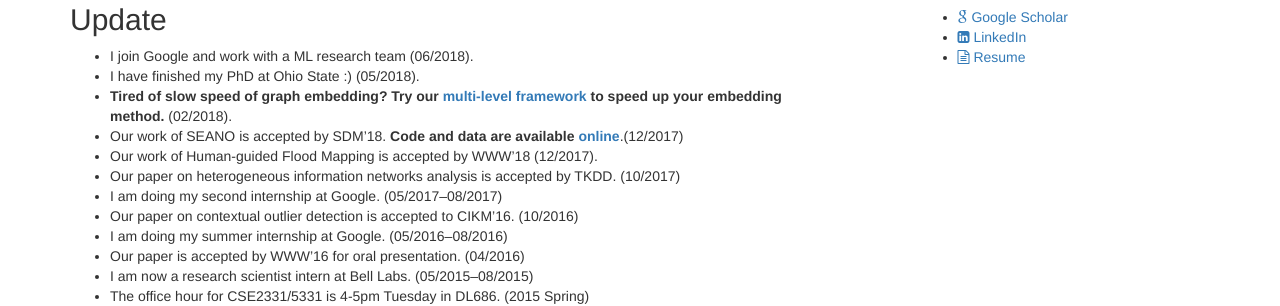
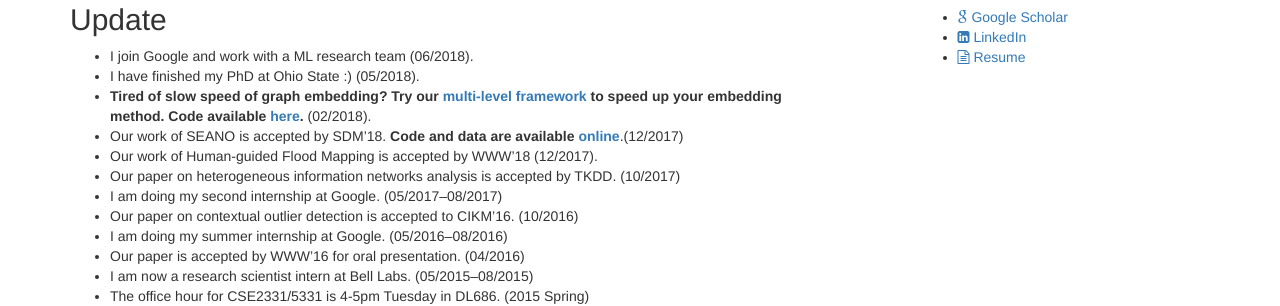
Before and after one commit to BuckeyeDM/BuckeyeDM.github.io, a Jekyll site: the page built from index.md, in a window 1280 px wide. Shown: the part 363-669 px from the top of the page. Built offline with Jekyll 4.4.1, drawn with Linux system fonts in a browser that asks for light colours.

Commit message:
Add MILE link.

```diff
--- a/index.md
+++ b/index.md
@@ -15,7 +15,7 @@ I am now working at Google. Before this, I received my Ph.D. in [Department of C
 ## Update
 * I join Google and work with a ML research team (06/2018).
 * I have finished my PhD at Ohio State :) (05/2018).
-* **Tired of slow speed of graph embedding? Try our [multi-level framework](https://arxiv.org/pdf/1802.09612.pdf) to speed up your embedding method.** (02/2018).
+* **Tired of slow speed of graph embedding? Try our [multi-level framework](https://arxiv.org/pdf/1802.09612.pdf) to speed up your embedding method. Code available [here](/MILE).** (02/2018).
 * Our work of SEANO is accepted by SDM'18. **Code and data are available [online](/SEANO)**.(12/2017)
 * Our work of Human-guided Flood Mapping is accepted by WWW'18 (12/2017).
 * Our paper on heterogeneous information networks analysis is accepted by TKDD. (10/2017)
@@ -27,7 +27,7 @@ I am now working at Google. Before this, I received my Ph.D. in [Department of C
 * The office hour for CSE2331/5331 is 4-5pm Tuesday in DL686. (2015 Spring)
 
 ## Publications
-* **J. Liang**, S. Gurukar, S. Parthasarathy. "MILE: A Multi-Level Framework for Scalable Graph Embedding". *arXiv preprint arXiv:1802.09612*, 2018. \[[PDF](https://arxiv.org/pdf/1802.09612.pdf)\]\[[Code & Data](./contact_me.html)\]
+* **J. Liang**, S. Gurukar, S. Parthasarathy. "MILE: A Multi-Level Framework for Scalable Graph Embedding". *arXiv preprint arXiv:1802.09612*, 2018. \[[PDF](https://arxiv.org/pdf/1802.09612.pdf)\]\[[Code & Data](./MILE)\]
 * **J. Liang**, P. Jacobs, J. Sun, S. Parthasarathy. "Semi-supervised Embedding in Attributed Networks with Outliers". In *Proceedings of SIAM International Conference on Data Mining (SDM'18)*, 2018. \[[PDF](https://arxiv.org/pdf/1703.08100.pdf)\]\[[Code & Data](/SEANO)\]\[[bib](publications/SDM18.txt)\]
 * **J. Liang**, P. Jacobs, S. Parthasarathy. "Human-Guided Flood Mapping: From Experts to the Crowd". In *Proceedings of the Web Conference (WWW'18)*, 2018. \[[PDF](./publications/CHUG_FM.pdf)\]
 * **J. Liang**, D. Ajwani, P. Nicolson, A. Sala, S. Parthasarathy. "Prioritized Relationship Analysis in Heterogeneous Information Networks". in *ACM Transactions on Knowledge Discovery from Data (TKDD)*, 2018. \[[PDF](publications/TKDD_2018.pdf)\]\[[bib](publications/TKDD18.txt)\]
```
